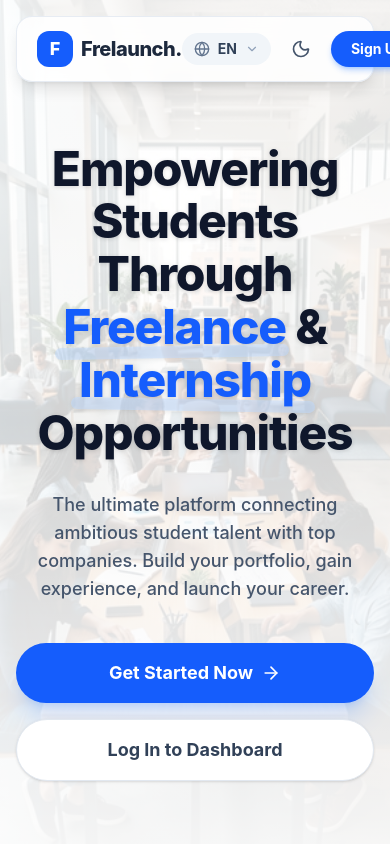
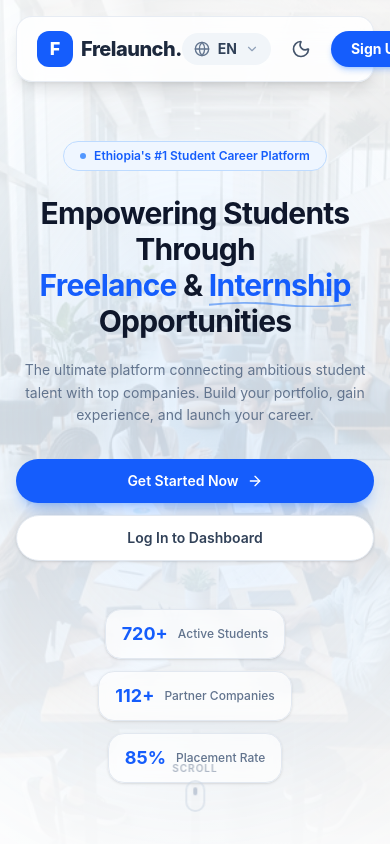
Before and after one commit to Biniyam-Taye/Student-Freelance-and-Internship-Management, a React (Vite) app: page / in a window 390 px wide. Shown: the top 844 px of the page. Built offline with nearby package versions, Linux system fonts and the light colour scheme.

Commit message:
feat: implement responsive home page with theme and language switching support

```diff
--- a/src/pages/public/HomePage.jsx
+++ b/src/pages/public/HomePage.jsx
@@ -103,41 +103,95 @@ export default function HomePage() {
 
             {/* Hero Section */}
             <section className={`relative min-h-screen flex items-center justify-center pt-20 ${mode === 'dark' ? 'bg-slate-900' : 'bg-white'} overflow-hidden`}>
-                {/* Hero Background Image */}
+                {/* Hero Background Image — untouched */}
                 <div
                     className="absolute inset-0 z-0 bg-center bg-cover bg-no-repeat pointer-events-none"
                     style={{ backgroundImage: "url('/hero-bg.jpg')", opacity: 0.22 }}
                 />
-                {/* Gradient overlay for readability */}
+                {/* Gradient overlay */}
                 <div className={`absolute inset-0 z-0 pointer-events-none ${mode === 'dark'
-                    ? 'bg-gradient-to-b from-slate-900/60 via-slate-900/30 to-slate-900/80'
-                    : 'bg-gradient-to-b from-white/60 via-white/20 to-white/80'
+                    ? 'bg-gradient-to-b from-slate-900/70 via-slate-900/40 to-slate-900/90'
+                    : 'bg-gradient-to-b from-white/70 via-white/30 to-white/90'
                     }`} />
 
-                <div className="relative z-10 text-center px-4 max-w-5xl mx-auto">
-                    <h1 className={`text-5xl md:text-6xl lg:text-7xl font-extrabold tracking-tight leading-[1.1] mb-8 ${mode === 'dark' ? 'text-white drop-shadow-md' : 'text-slate-900 drop-shadow-sm'}`}>
-                        {t('hero.title_part1')} <br className="hidden lg:block" />
-                        <span className="text-blue-600 dark:text-blue-400 relative inline-block">
-                            {t('hero.title_highlight1')}
-                            <div className="absolute w-[105%] h-3 bg-blue-200/50 dark:bg-blue-800/50 -bottom-1 -left-2 rounded-full -z-10 rotate-[-1deg]"></div>
-                        </span> {t('hero.title_and')} <span className="text-blue-600 dark:text-blue-400 relative inline-block">
-                            {t('hero.title_highlight2')}
-                            <div className="absolute w-[105%] h-3 bg-blue-200/50 dark:bg-blue-800/50 -bottom-1 -left-2 rounded-full -z-10 rotate-[1deg]"></div>
-                        </span> {t('hero.title_part2')}
+                {/* Subtle radial glow behind content */}
+                <div className="absolute inset-0 z-0 pointer-events-none flex items-center justify-center">
+                    <div className={`w-[600px] h-[600px] rounded-full blur-[120px] opacity-20 ${mode === 'dark' ? 'bg-blue-500' : 'bg-blue-300'}`} />
+                </div>
+
+                <div className="relative z-10 text-center px-4 max-w-4xl mx-auto">
+
+                    {/* Pill badge */}
+                    <div className="inline-flex items-center gap-2 mb-6">
+                        <span className={`inline-flex items-center gap-2 text-xs font-semibold px-4 py-1.5 rounded-full border backdrop-blur-sm
+                            ${mode === 'dark'
+                                ? 'bg-blue-500/10 border-blue-500/30 text-blue-300'
+                                : 'bg-blue-50 border-blue-200 text-blue-600'}`}>
+                            <span className="w-1.5 h-1.5 rounded-full bg-blue-500 animate-pulse" />
+                            Ethiopia&apos;s #1 Student Career Platform
+                        </span>
+                    </div>
+
+                    {/* Headline — refined size */}
+                    <h1 className={`text-3xl sm:text-4xl md:text-5xl font-bold tracking-tight leading-[1.2] mb-5 ${mode === 'dark' ? 'text-white' : 'text-slate-900'}`}>
+                        {t('hero.title_part1')}
+                        <br />
+                        <span className="relative inline-block">
+                            <span className="text-blue-600 dark:text-blue-400">{t('hero.title_highlight1')}</span>
+                        </span>
+                        {' '}&amp;{' '}
+                        <span className="relative inline-block">
+                            <span className="text-blue-600 dark:text-blue-400">{t('hero.title_highlight2')}</span>
+                            {/* Underline decoration */}
+                            <svg className="absolute -bottom-1 left-0 w-full" viewBox="0 0 200 8" preserveAspectRatio="none" height="6">
+                                <path d="M0,5 Q50,0 100,5 Q150,10 200,5" stroke="#3b82f6" strokeWidth="2.5" fill="none" strokeLinecap="round" opacity="0.6"/>
+                            </svg>
+                        </span>
+                        {' '}{t('hero.title_part2')}
                     </h1>
-                    <p className={`text-lg md:text-xl font-medium max-w-2xl mx-auto mb-10 ${mode === 'dark' ? 'text-slate-300' : 'text-slate-600'}`}>
+
+                    {/* Subheadline */}
+                    <p className={`text-sm sm:text-base font-normal max-w-xl mx-auto mb-8 leading-relaxed ${mode === 'dark' ? 'text-slate-400' : 'text-slate-500'}`}>
                         {t('hero.subheadline')}
                     </p>
-                    <div className="flex flex-col sm:flex-row items-center justify-center gap-4">
-                        <Link to="/register" className="w-full sm:w-auto flex items-center justify-center gap-2 bg-blue-600 hover:bg-blue-700 text-white px-8 py-4 rounded-full text-lg font-bold transition-all shadow-xl shadow-blue-500/20 active:scale-95 whitespace-nowrap">
-                            {t('hero.cta_register')} <ArrowRight className="w-5 h-5 flex-shrink-0" />
+
+                    {/* CTA Buttons */}
+                    <div className="flex flex-col sm:flex-row items-center justify-center gap-3 mb-12">
+                        <Link to="/register" className="w-full sm:w-auto inline-flex items-center justify-center gap-2 bg-blue-600 hover:bg-blue-500 text-white px-7 py-3 rounded-full text-sm font-semibold transition-all shadow-lg shadow-blue-500/30 active:scale-95 whitespace-nowrap">
+                            {t('hero.cta_register')} <ArrowRight className="w-4 h-4 flex-shrink-0" />
                         </Link>
-                        <Link to="/login" className={`w-full sm:w-auto flex items-center justify-center gap-2 border ${mode === 'dark' ? 'bg-slate-800 hover:bg-slate-700 border-slate-700 text-white' : 'bg-white hover:bg-slate-50 border-slate-200 text-slate-700'} px-8 py-4 rounded-full text-lg font-bold transition-all active:scale-95 shadow-sm whitespace-nowrap`}>
+                        <Link to="/login" className={`w-full sm:w-auto inline-flex items-center justify-center gap-2 border ${mode === 'dark' ? 'bg-white/5 hover:bg-white/10 border-white/10 text-white' : 'bg-white hover:bg-slate-50 border-slate-200 text-slate-700'} px-7 py-3 rounded-full text-sm font-semibold transition-all active:scale-95 shadow-sm whitespace-nowrap backdrop-blur-sm`}>
                             {t('hero.cta_login')}
                         </Link>
                     </div>
+
+                    {/* Floating stat cards */}
+                    <div className="flex flex-wrap items-center justify-center gap-3">
+                        {[
+                            { value: '720+', label: 'Active Students' },
+                            { value: '112+', label: 'Partner Companies' },
+                            { value: '85%', label: 'Placement Rate' },
+                        ].map(({ value, label }) => (
+                            <div key={label} className={`flex items-center gap-2.5 px-4 py-2.5 rounded-2xl border backdrop-blur-sm text-left
+                                ${mode === 'dark'
+                                    ? 'bg-slate-800/60 border-slate-700/60 text-white'
+                                    : 'bg-white/70 border-slate-200 text-slate-800'} shadow-sm`}>
+                                <span className="text-lg font-bold text-blue-600 dark:text-blue-400">{value}</span>
+                                <span className={`text-xs font-medium ${mode === 'dark' ? 'text-slate-400' : 'text-slate-500'}`}>{label}</span>
+                            </div>
+                        ))}
+                    </div>
+                </div>
+
+                {/* Scroll indicator */}
+                <div className="absolute bottom-8 left-1/2 -translate-x-1/2 z-10 flex flex-col items-center gap-1 opacity-50">
+                    <span className={`text-[10px] font-semibold uppercase tracking-widest ${mode === 'dark' ? 'text-slate-400' : 'text-slate-500'}`}>Scroll</span>
+                    <div className={`w-5 h-8 rounded-full border-2 flex items-start justify-center pt-1.5 ${mode === 'dark' ? 'border-slate-600' : 'border-slate-300'}`}>
+                        <div className={`w-1 h-2 rounded-full animate-bounce ${mode === 'dark' ? 'bg-slate-400' : 'bg-slate-400'}`} />
+                    </div>
                 </div>
             </section>
+
 
             {/* How it Works Section */}
             <section id="how-it-works" className={`py-24 ${mode === 'dark' ? 'bg-slate-900' : 'bg-white'}`}>
```
